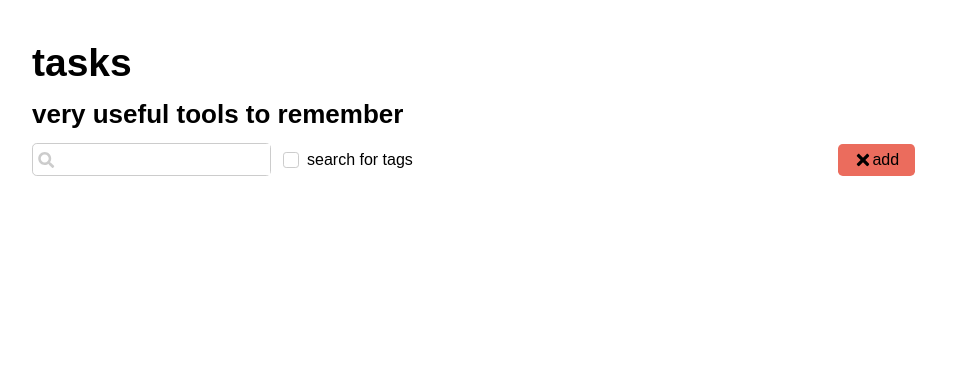
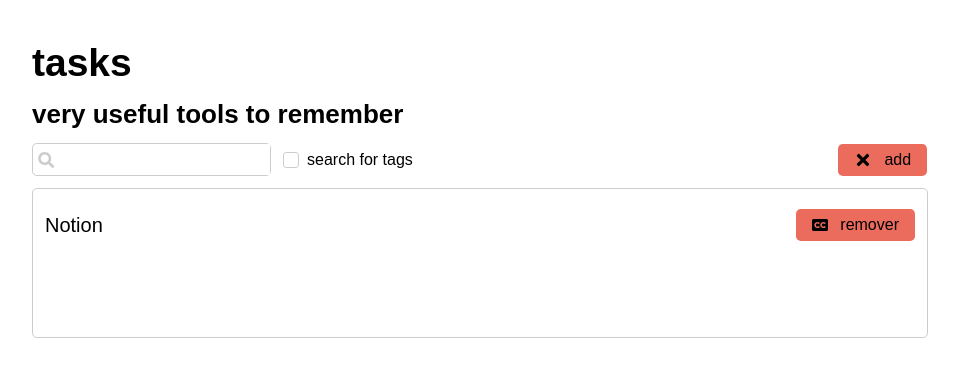
Before and after one commit to amandagdev/tasks, a React (Create React App) app: page / in a window 1280 px wide. Shown: the top 376 px of the page, without its empty margins (160-1119 px from the left). Built offline with nearby package versions, Linux system fonts and the light colour scheme.

Commit message:
feat(card): create component card

```diff
--- a/src/components/button/index.js
+++ b/src/components/button/index.js
@@ -1,13 +1,13 @@
 import React from 'react'
 import { Button as ButtonWrapper, Icon } from './styled.js'
 
-function Button({
+const Button = ({
   children,
   size = 'small',
   backgroundColor = 'salmon',
   icon,
   onClick
-}) {
+}) => {
   return (
     <ButtonWrapper
       size={size}
--- a/src/components/button/styled.js
+++ b/src/components/button/styled.js
@@ -41,12 +41,12 @@ const buttonStyles = ({ backgroundColor, theme, size }) => css`
 
   ${size && wrapperModifiers[size](theme)}
 `
-const iconStyles = () => css`
+const iconStyles = ({ theme }) => css`
   display: flex;
   align-items: center;
 
   svg {
-    width: 100%;
+    margin-right: ${theme.spacings.small};
   }
 `
 
--- /dev/null
+++ b/src/components/card/index.js
@@ -0,0 +1,17 @@
+import React from 'react'
+import Button from '../button'
+import { Container, Header, Title } from './styled.js'
+
+const Card = ({ children, title, textButton, ...props }) => {
+  return (
+    <Container>
+      <Header>
+        <Title>{title}</Title>
+        {textButton && <Button {...props}> {textButton} </Button>}
+      </Header>
+      {children}
+    </Container>
+  )
+}
+
+export default Card
--- /dev/null
+++ b/src/components/card/styled.js
@@ -0,0 +1,28 @@
+import { css } from '@emotion/react'
+import styled from '@emotion/styled'
+
+const containerStyles = ({ theme }) => css`
+  display: flex;
+  border: 1px solid ${theme.colors.gray};
+  border-radius: 0.3rem;
+  padding: ${theme.spacings.small};
+  height: 9.375rem;
+  width: 100%;
+`
+
+const headerStyles = () => css`
+  display: flex;
+  align-items: center;
+  justify-content: space-between;
+
+  height: 3rem;
+  width: 100%;
+`
+
+const titleStyles = ({ theme }) => css`
+  font-size: ${theme.font.medium.fontSize};
+`
+
+export const Container = styled('div')(containerStyles)
+export const Header = styled('div')(headerStyles)
+export const Title = styled('div')(titleStyles)
--- a/src/pages/index.js
+++ b/src/pages/index.js
@@ -2,8 +2,16 @@ import React from 'react'
 import CheckBox from '../components/checkBox'
 import Input from '../components/input'
 import Button from '../components/button'
-import { FaSearch, FaTimes } from 'react-icons/fa'
-import { Base, Title, SubTitle, Container, WrapperButton } from './styled'
+import Card from '../components/card'
+import { FaSearch, FaTimes, FaClosedCaptioning } from 'react-icons/fa'
+import {
+  Base,
+  Title,
+  SubTitle,
+  Container,
+  Header,
+  WrapperButton
+} from './styled'
 
 const Task = () => {
   const onChange = (a) => {
@@ -14,6 +22,7 @@ const Task = () => {
       <Title>tasks</Title>
       <SubTitle>very useful tools to remember</SubTitle>
       <Container>
+        <Header>
           <div>
             <Input onChange={onChange} icon={<FaSearch />} />
             <CheckBox id="search" label="search for tags" />
@@ -26,6 +35,12 @@ const Task = () => {
               add
             </Button>
           </WrapperButton>
+        </Header>
+        <Card
+          title="Notion"
+          textButton="remover"
+          icon={<FaClosedCaptioning />}
+        />
       </Container>
     </Base>
   )
--- a/src/pages/styled.js
+++ b/src/pages/styled.js
@@ -5,6 +5,11 @@ const baseStyles = () => css`
   width: 70%;
   margin: 0 auto;
   height: 100vh;
+`
+
+const containerStyles = () => css`
+  width: 100%;
+  margin: 0 auto;
 `
 
 const titleStyles = ({ theme }) => css`
@@ -19,7 +24,7 @@ const subTitleStyles = ({ theme }) => css`
   padding-top: ${theme.spacings.small};
 `
 
-const containerStyles = ({ theme }) => css`
+const headerStyles = ({ theme }) => css`
   display: flex;
   align-items: center;
   padding: ${theme.spacings.small} 0;
@@ -41,7 +46,8 @@ const wrapperButtonStyles = () => css`
 `
 
 export const Base = styled('main')(baseStyles)
+export const Container = styled('section')(containerStyles)
 export const Title = styled('h1')(titleStyles)
 export const SubTitle = styled('h2')(subTitleStyles)
-export const Container = styled('div')(containerStyles)
+export const Header = styled('div')(headerStyles)
 export const WrapperButton = styled('div')(wrapperButtonStyles)
```
Also changed, not shown: src/components/card/test.js (added). Lines whose indentation alone changed are shown as unchanged.
